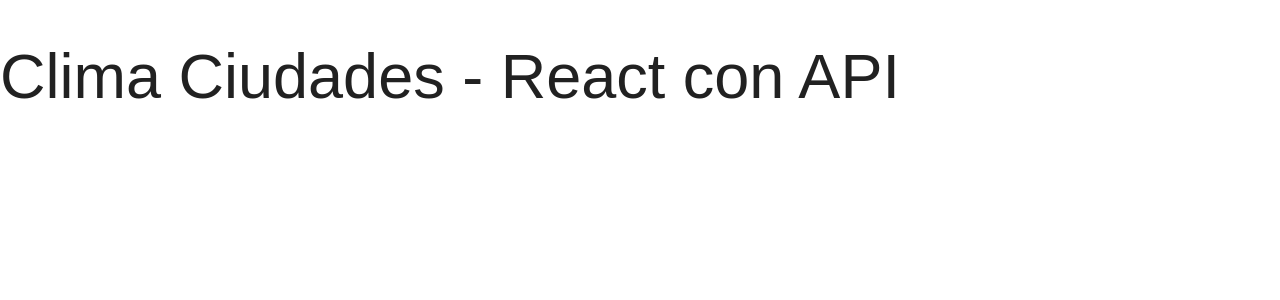
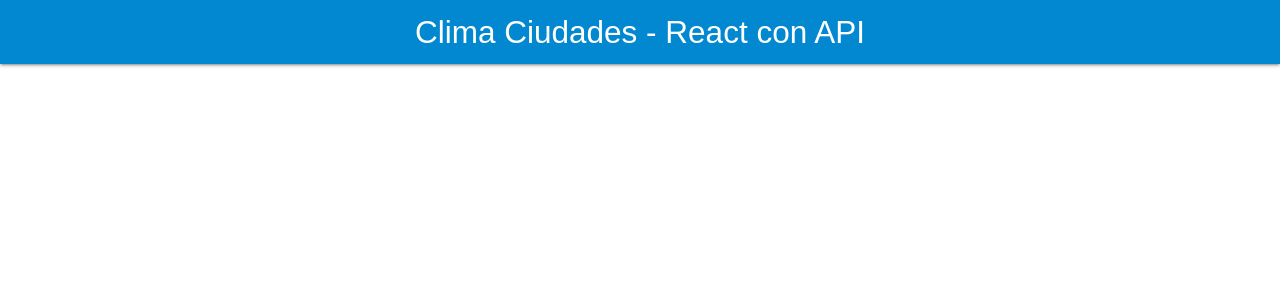
Before and after one commit to alejandrobecerraptor/clima-ciudades-uso-api, a React (Create React App) app: page / in a window 1280 px wide. Shown: the top 300 px of the page. Built offline with nearby package versions, Linux system fonts and the light colour scheme.

Commit message:
se crea el Header

```diff
--- a/src/App.js
+++ b/src/App.js
@@ -1,7 +1,14 @@
+import {Fragment} from 'react';
+import Header from './components/Header';
 
 function App() {
   return (
-    <h1>Clima Ciudades - React con API</h1>
+    <Fragment>
+        <Header
+          titulo = 'Clima Ciudades - React con API'
+        />
+    </Fragment>
+
   );
 }
 
--- /dev/null
+++ b/src/components/Header.js
@@ -0,0 +1,13 @@
+import React from 'react';
+
+const Header = ({titulo}) => {
+    return (
+        <nav>
+            <div className="nav-wrapper light-blue darken-2">
+                 <a href="#!" className="brand-logo">{titulo}</a>
+            </div>
+        </nav>
+     );
+}
+
+export default Header;
```
Also changed, not shown: 1 other file (tests, documents, lock files or other folders).
